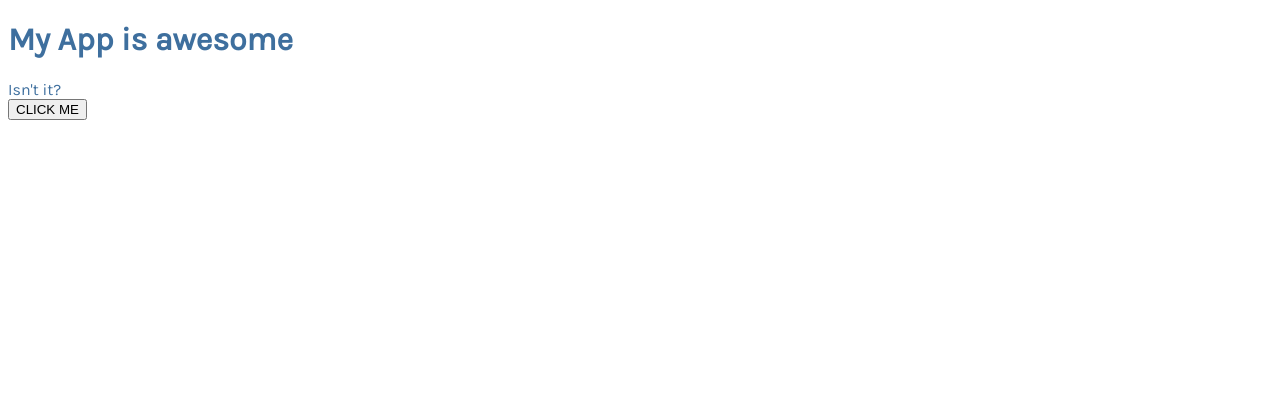
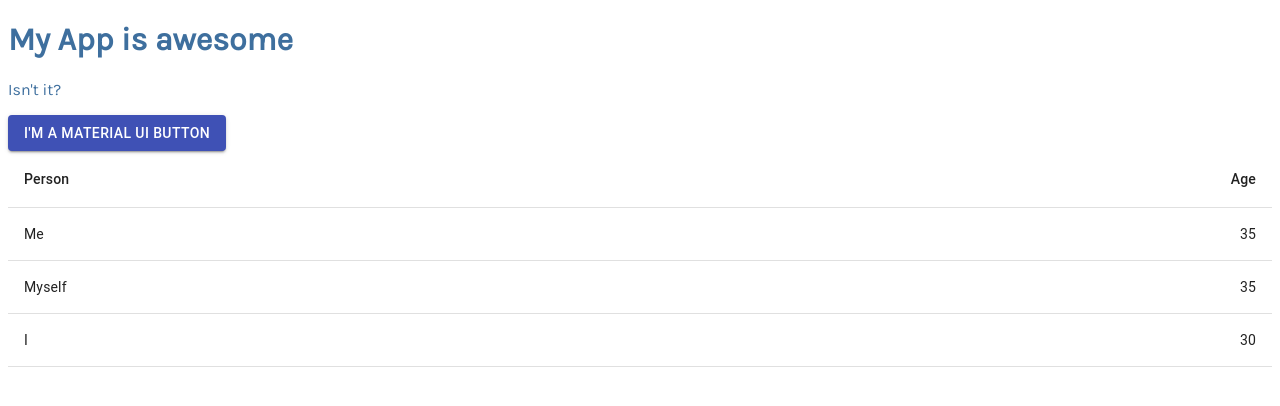
Before and after one commit to Optarion/test-materialUI, a React app: page / in a window 1280 px wide. Built offline with nearby package versions, Linux system fonts and the light colour scheme.

Commit message:
add MaterialUI components

```diff
--- a/package.json
+++ b/package.json
@@ -22,6 +22,7 @@
     "webpack-cli": "^4.2.0"
   },
   "dependencies": {
+    "@material-ui/core": "^4.11.2",
     "react": "^17.0.1",
     "react-dom": "^17.0.1"
   }
--- a/src/index.html
+++ b/src/index.html
@@ -5,10 +5,11 @@
     <title>Coucou webpack</title>
 </head>
 <body>
-
-    <h1>My App is awesome</h1>
-    <div>Isn't it?</div>
-
-    <div id="root"></div>
+    <header>
+        <h1>My App is awesome</h1>
+        <div>Isn't it?</div>
+    </header>
+    <main id="root">
+    </main>
 </body>
 </html>
--- a/src/index.js
+++ b/src/index.js
@@ -1,12 +1,42 @@
 import React, { useState } from "react";
 import { render } from "react-dom";
+import { Button, Table, TableBody, TableCell, TableContainer, TableHead, TableRow } from '@material-ui/core';
 
 import './styles/styles.scss';
 
+const rows = [
+    {person: 'Me', age: 35},
+    {person: 'Myself', age: 35},
+    {person: 'I', age: 30},
+];
+
+
 function App() {
-    const [state, setState] = useState("CLICK ME");
-
-    return <button onClick={() => setState("CLICKED")}>{state}</button>;
+    return (
+        <>
+            <Button variant="contained" color="primary">
+                I'm a Material UI Button
+            </Button>
+            <TableContainer>
+                <Table aria-label="simple table">
+                    <TableHead>
+                        <TableRow>
+                            <TableCell>Person</TableCell>
+                            <TableCell align="right">Age</TableCell>
+                        </TableRow>
+                    </TableHead>
+                    <TableBody>
+                    {rows.map((row) => (
+                        <TableRow key={row.person}>
+                            <TableCell>{row.person}</TableCell>
+                            <TableCell align="right">{row.age}</TableCell>
+                        </TableRow>
+                    ))}
+                    </TableBody>
+                </Table>
+            </TableContainer>
+        </>
+    )
 }
 
 render(<App />, document.getElementById("root"));
--- a/src/styles/styles.scss
+++ b/src/styles/styles.scss
@@ -7,3 +7,7 @@
   font-family: $font;
   color: $primary-color;
 }
+
+main {
+    margin-top: 1em;
+}
```
Also changed, not shown: dist/index.html, 1 other file.
